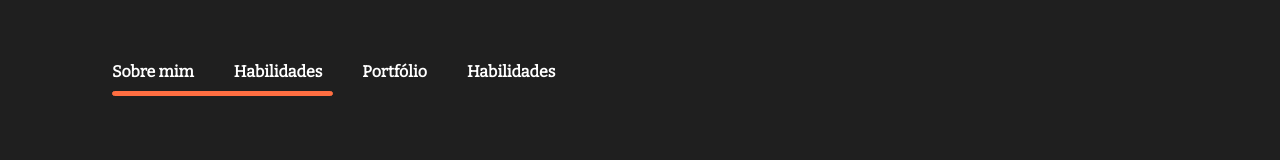
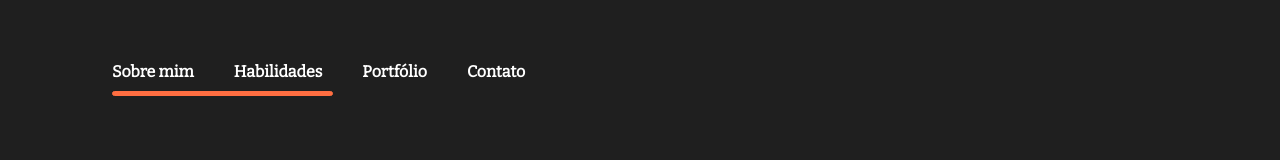
Before and after one commit to SammuelGR/sammuelgr.github.io, a React (Create React App) app: page / in a window 1280 px wide. Shown: the top 160 px of the page. Built offline with nearby package versions, Linux system fonts and the light colour scheme.

Commit message:
fix: Fixes typo :flushed:

```diff
--- a/src/components/core/Header/index.tsx
+++ b/src/components/core/Header/index.tsx
@@ -14,7 +14,7 @@ export function Header(): JSX.Element {
           <a href="#/">Sobre mim</a>
           <a href="#/">Habilidades</a>
           <a href="#/">Portfólio</a>
-          <a href="#/">Habilidades</a>
+          <a href="#/">Contato</a>
         </Navigation>
 
         <Underline />
```
